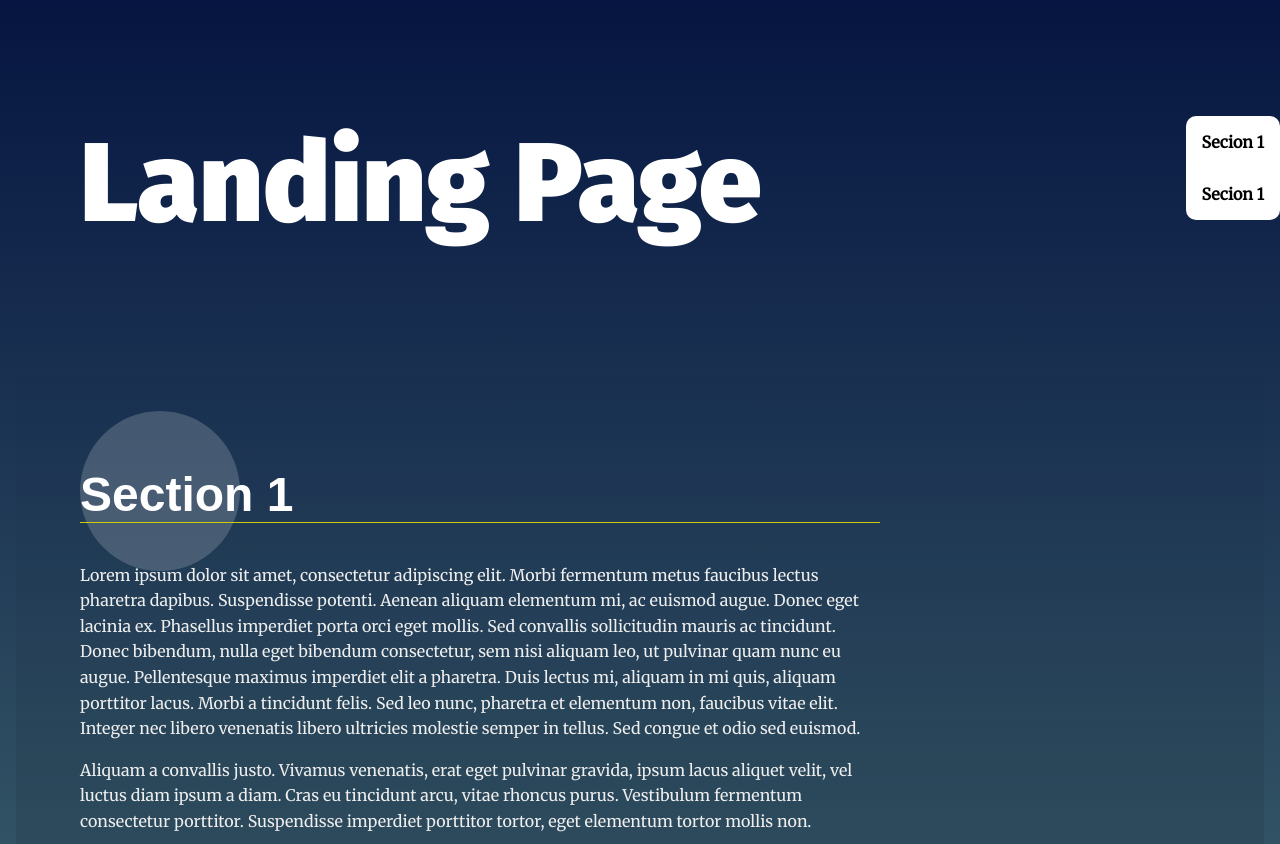
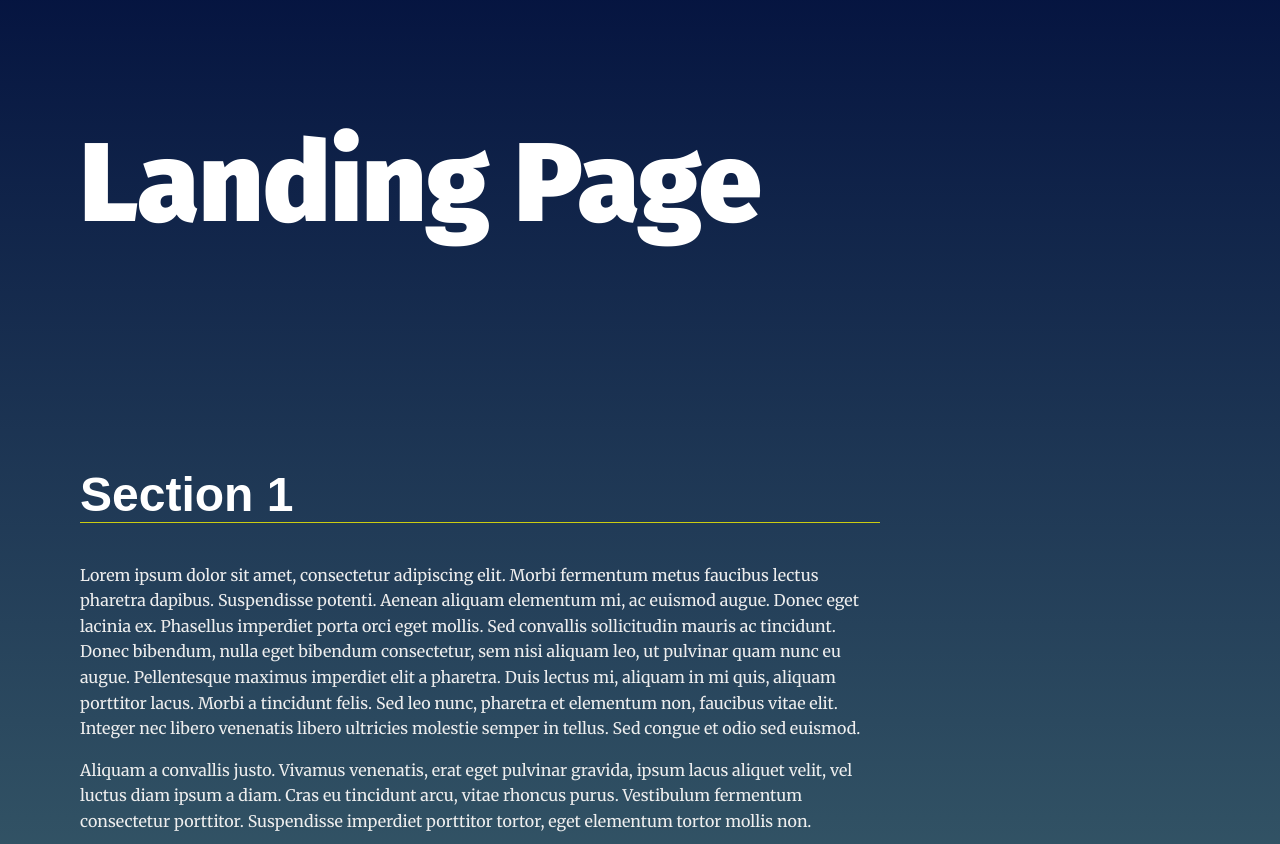
Before and after one commit to MahmoudFahiem/landing-page, a plain HTML site: page index.html in a window 1280 px wide. Shown: the part 108-952 px from the top of the page. Drawn offline with Linux system fonts and the light colour scheme.

Commit message:
refactor: Remove static nav items

```diff
--- a/index.html
+++ b/index.html
@@ -15,10 +15,7 @@
     <header class="page__header">
         <nav class="navbar__menu">
             <!-- Navigation starts as empty UL that will be populated with JS -->
-            <ul id="navbar__list">
-                <li><a href="#" class="menu__link">Secion 1</a></li>
-                <li><a href="#" class="menu__link">Secion 1</a></li>
-            </ul>
+            <ul id="navbar__list"></ul>
         </nav>
     </header>
     <main>
@@ -29,7 +26,7 @@
         a data attribute that will populate the li node.
         Adding more sections will automatically populate nav.
         The first section is set to active class by default -->
-        <section id="section1" data-nav="Section 1" class="your-active-class">
+        <section id="section1" data-nav="Section 1" class="active">
             <div class="landing__container">
                 <h2>Section 1</h2>
                 <p>Lorem ipsum dolor sit amet, consectetur adipiscing elit. Morbi fermentum metus faucibus lectus pharetra dapibus. Suspendisse potenti. Aenean aliquam elementum mi, ac euismod augue. Donec eget lacinia ex. Phasellus imperdiet porta orci eget mollis. Sed convallis sollicitudin mauris ac tincidunt. Donec bibendum, nulla eget bibendum consectetur, sem nisi aliquam leo, ut pulvinar quam nunc eu augue. Pellentesque maximus imperdiet elit a pharetra. Duis lectus mi, aliquam in mi quis, aliquam porttitor lacus. Morbi a tincidunt felis. Sed leo nunc, pharetra et elementum non, faucibus vitae elit. Integer nec libero venenatis libero ultricies molestie semper in tellus. Sed congue et odio sed euismod.</p>
```
